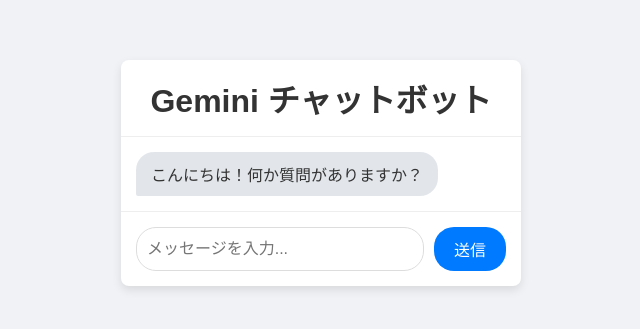
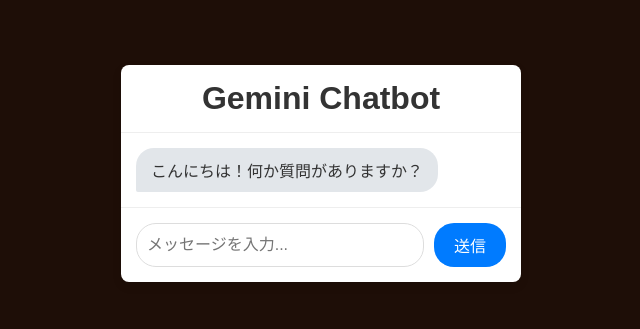
Before and after one commit to conditionyellow/chatbot-sage, a plain HTML site: page index.html in a window 1280 px wide. Shown: the part 227-556 px from the top of the page, without its empty margins (319-959 px from the left). Drawn offline with Linux system fonts and the light colour scheme.

Commit message:
regular update

```diff
--- a/index.html
+++ b/index.html
@@ -8,7 +8,7 @@
 </head>
 <body>
     <div class="chatbot-container">
-        <h1>Gemini チャットボット</h1>
+        <h1>Gemini Chatbot</h1>
         <div class="chat-history" id="chat-history">
             <div class="message bot-message">こんにちは！何か質問がありますか？</div>
         </div>
--- a/style.css
+++ b/style.css
@@ -4,7 +4,7 @@
     justify-content: center;
     align-items: center;
     min-height: 100vh;
-    background-color: #f0f2f5;
+    background-color: #1E0E07;
     margin: 0;
 }
 
```
